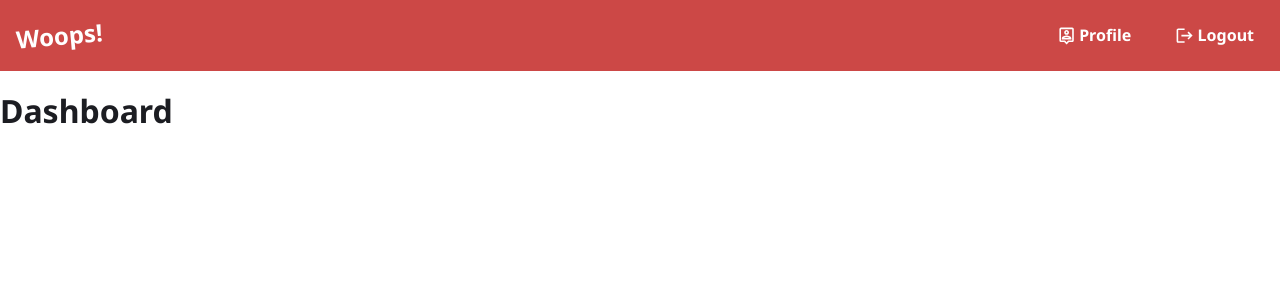
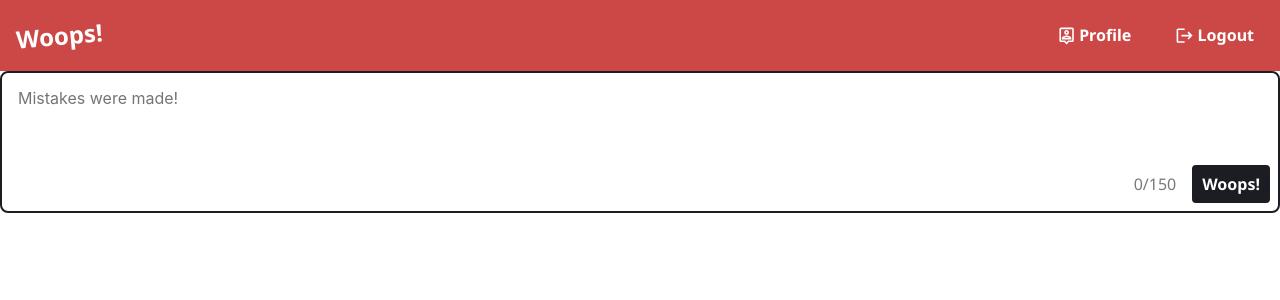
Before and after one commit to angelicamapeso/itec-4012-take-home, a React (Create React App) app: page / in a window 1280 px wide. Shown: the top 300 px of the page. Built offline with nearby package versions, Linux system fonts and the light colour scheme.

Commit message:
display woopsbuilder on dashboard

```diff
--- a/src/pages/Dashboard/index.jsx
+++ b/src/pages/Dashboard/index.jsx
@@ -1,9 +1,11 @@
 import "./styles.scss";
+
+import WoopsBuilder from "../../components/WoopsBuilder";
 
 export default function Dashboard() {
   return (
-    <>
-      <h1>Dashboard</h1>
-    </>
+    <div className="dashboard-wrapper">
+      <WoopsBuilder />
+    </div>
   );
 }
```
